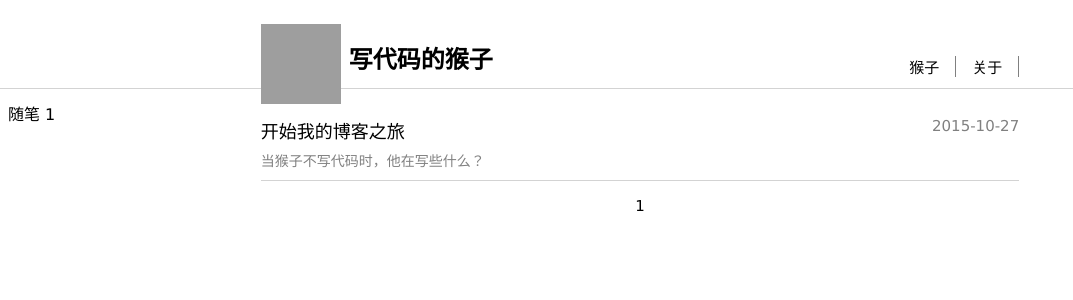
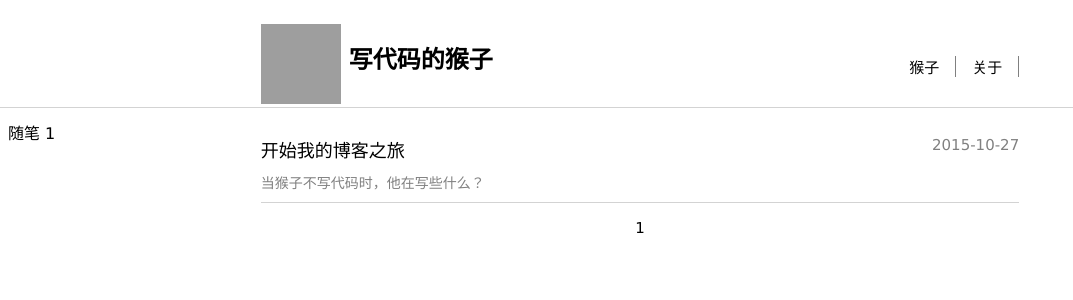
Before and after one commit to laobie/laobie.github.io, a Jekyll site: the page built from index.html, in a window 1280 px wide. Shown: the top 300 px of the page, without its empty margins (0-1073 px from the left). Built offline with Jekyll 4.4.1, drawn with Linux system fonts in a browser that asks for light colours; the list of posts is cut into pages by our own code; grey boxes are pictures that could not be loaded.

Commit message:
change layout

```diff
--- a/assets/css/home.css
+++ b/assets/css/home.css
@@ -9,25 +9,28 @@
     border-bottom: 1px lightgray solid;
 }
 
+.title-colum {
+  display: flex;
+  display: -webkit-flex;
+  flex-basis: 100%;
+}
 .title {
     flex-grow: 1;
 }
 .date{
-    /*display: flex;
-    display: -webkit-flex;*/
     font-size: 15px;
     color: grey;
     display: flex;
 }
 .excerpt{
-    flex-basis: 100%;
+    /*flex-basis: auto;*/
     color: gray;
-    line-height: 150%;
+    flex: 0 1 100%;
+    /*line-height: 150%; */
     font-size: 14px;
-    margin: 8px 0px 8px 0;
-    /*margin: 5% 20% 5% 20%;*/
+    margin: 10px 0 10px 0;
 }
-.item:nth-child(2) {
+.title-colum:nth-child(2) {
   align-self: flex-end;
 }
 
@@ -49,7 +52,7 @@
   display: -webkit-flex;
   /*min-height: 100vh;*/
   flex-direction: column;
-  flex-wrap: wrap;
+  flex-wrap: nowrap;
 }
 
 .header {
@@ -58,7 +61,7 @@
     display: -webkit-flex;
     flex:1 0 1;
     width: 100%;
-    height:64px;
+    flex-basis: 64px;
     text-align: center;
     /*background: gray;*/
     /*margin: 10px -10% 10px  ;*/
@@ -102,8 +105,6 @@
     flex: 1;
 }
 .header-right-part-item {
-     display: flex;
-     display: -webkit-flex;
      font-size: 15px;
      padding-right: 16px;
      padding-left: 16px;
@@ -127,21 +128,29 @@
   flex-direction: row;
 }
 
-.content {
+.post-list {
+  display: flex;
+  display: -webkit-flex;
+  flex-direction: column;
+  flex-wrap: nowrap;
   /*border-left: 1px lightgray solid;*/
   /*padding-left: 10px;*/
   /*margin-left: 50px;*/
-  flex: 1;
+  flex-basis: 80%;
 }
 
 .nav, .side {
   /* 两个边栏的宽度设为12em */
   /*width: 20%;*/
   /*height: 300px;*/
+  /*display: flex;
+  display: -webkit-flex;*/
   flex: 0 0 20%;
 }
 
 .nav {
+  display: flex;
+  display: -webkit-flex;
   /* 导航放到最左边 */
   order: -1;
   flex-direction: column;
@@ -160,20 +169,21 @@
 }
 
 .page {
+    width: 100%;
     display: flex;
     display: -webkit-flex;
     flex-direction: row;
     justify-content:flex-start;
     flex-wrap: wrap;
-    flex: 1;
+    flex: 0 1 100%;
     margin-top: 8px;
     margin-bottom: 8px;
     padding-top: 8px;
     padding-bottom: 8px;
 }
 .page-next, .page-pre {
-    display: flex;
-    display: -webkit-flex;
+  display: flex;
+  display: -webkit-flex;
   /*flex: 0 0 10%;*/
 }
 .page-part {
@@ -182,11 +192,9 @@
     flex-direction: row;
     flex-wrap: nowrap;
     justify-content: center;
-    flex: 1;
+    flex-grow: 1;
 }
 .page-num {
-  display: flex;
-  display: -webkit-flex;
   font-size: 15px;
   color: black;
   margin-left: 8px;
--- a/index.html
+++ b/index.html
@@ -28,21 +28,22 @@
         </div>
     </div>
     <div class="content-body">
-          <main class="content">
+          <div class="post-list">
             {% for post in paginator.posts %}
               <div class="item">
-                  <div class="title">
-                      <a href="{{ post.url }}" target="_blank">{{ post.title }}</a>
-                  </div>
-                  <div class="date">
+                  <div class="title-colum">
+                    <div class="title">
+                          <a href="{{ post.url }}" target="_blank">{{ post.title }}</a>
+                    </div>
+                    <div class="date">
                       {{ post.date|date: "%Y-%m-%d" }}
+                    </div>
                   </div>
                   <div class="excerpt">
                       {{ post.excerpt }}
                   </div>
               </div>
             {% endfor %}
-
             <div class="page">
                 <div class="page-pre">
                 {% if paginator.previous_page %}
@@ -79,9 +80,8 @@
                        <span></span>
                    {% endif %}
                 </div>
-
+            </div>
           </div>
-          </main>
           <nav class="nav">
               {% for category in site.categories %}
 {{ category | first }}
```
